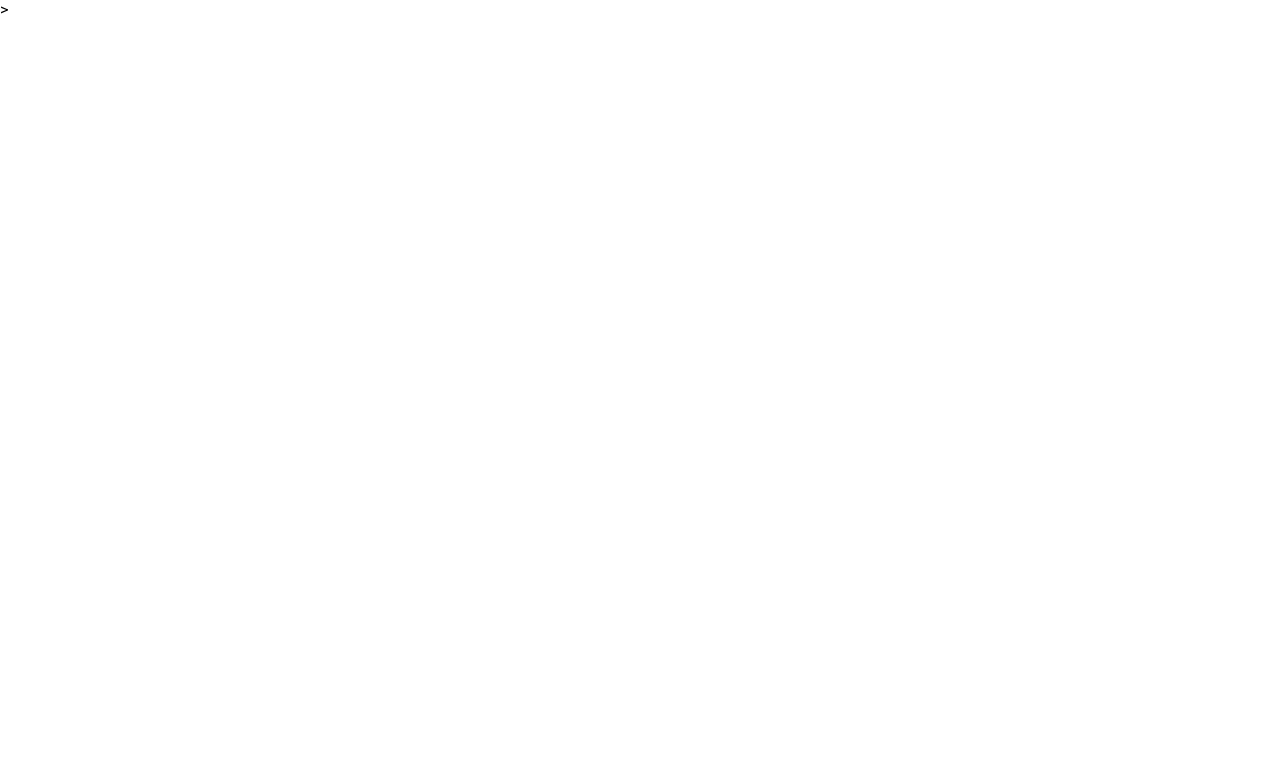
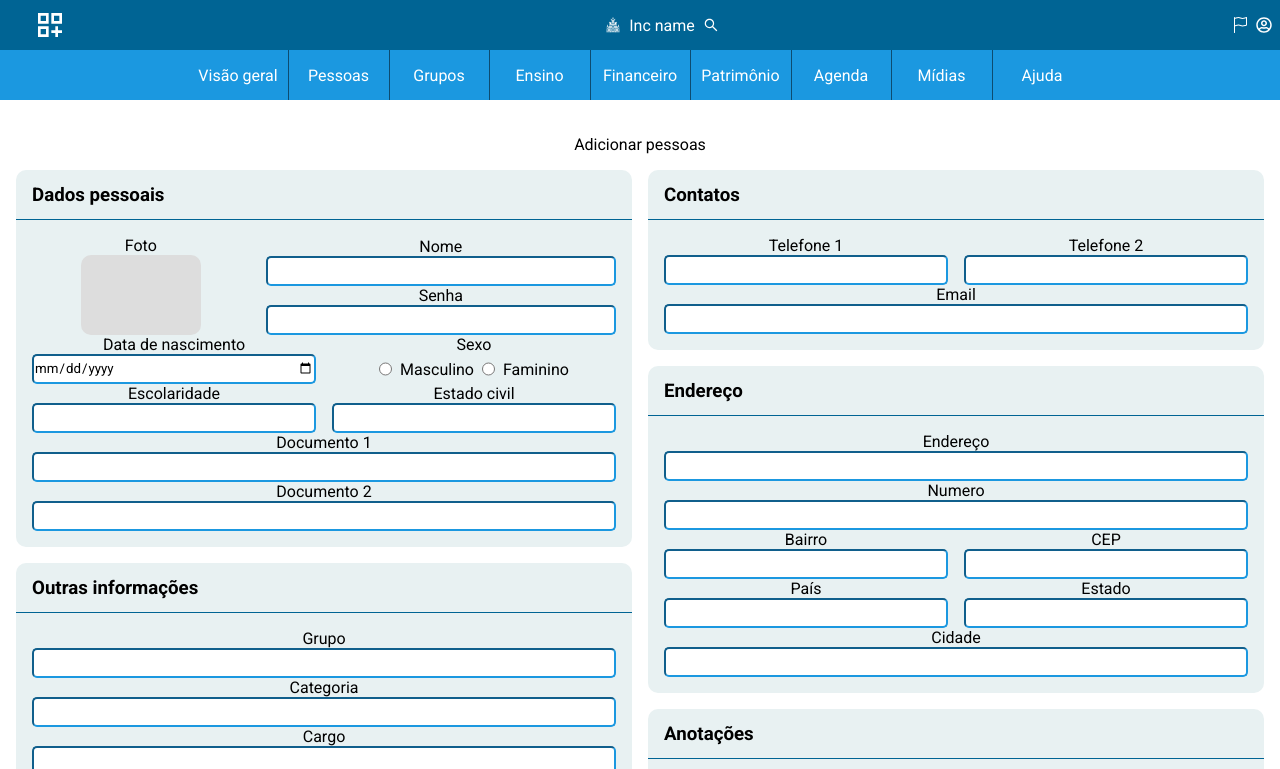
Before and after one commit to RICHARD77SS/dashboard, a React (Create React App) app: page /addpeople in a window 1280 px wide. Before the commit this address had no page. Shown: the top 769 px of the page. Built offline with nearby package versions, Linux system fonts and the light colour scheme.

Commit message:
Estilização do formulario AddPeople

```diff
--- a/src/App.tsx
+++ b/src/App.tsx
@@ -12,6 +12,7 @@ import { Route } from 'react-router';
 import Overview from './Components/Overview';
 import TopBar from './Components/TopBar';
 import People from './Components/People';
+import AddPeople from './Components/AddPeople';
 
 
 function App() {
@@ -27,6 +28,7 @@ function App() {
         <Route path='/' element={<TopBar />}>
           <Route path='/' element={<Overview />}/>
           <Route path='/people' element={<People />}/>
+          <Route path='/addpeople' element={<AddPeople />}/>
         </Route>
       </Routes>
     </ThemeProvider>
--- a/src/Components/AddPeople/index.tsx
+++ b/src/Components/AddPeople/index.tsx
@@ -1,20 +1,22 @@
 import React from 'react'
+import Button from '../Button';
 import Input from '../Input';
 
-import { } from './styles';
+import { Container, Form, Content, Fieldset, Data, Header, DataContent, Flex, Block, Foto, InputBlock, Radio } from './styles';
 
 
 const AddPeople = () => {
   return (
     <Container>
       <Form>
+        <legend>Adicionar pessoas</legend>
         <Content>
-
           <Fieldset>
             <Data>
               <Header>
                 <h3>Dados pessoais</h3>
               </Header>
+              <DataContent>
                 <Flex>
                   <Block>
                     <label htmlFor="foto">Foto</label>
@@ -43,8 +45,6 @@ const AddPeople = () => {
                     <Radio>
                       <Input id='masculino' type='radio' />
                       <label htmlFor="masculino">Masculino</label>
-                    </Radio>
-                    <Radio>
                       <Input id='faminino' type='radio' />
                       <label htmlFor="faminino">Faminino</label>
                     </Radio>
@@ -68,11 +68,13 @@ const AddPeople = () => {
                   <label htmlFor="document1">Documento 2</label>
                   <Input id='document2' type='text' />
                 </Block>
+              </DataContent>
             </Data>
             <Data>
               <Header>
                 <h3>Outras informações</h3>
               </Header>
+              <DataContent>
                 <Block>
                   <label htmlFor="group">Grupo</label>
                   <Input id='group' type='text' />
@@ -100,6 +102,7 @@ const AddPeople = () => {
                     <label htmlFor="nao">Não</label>
                   </Radio>
                 </Block>
+              </DataContent>
             </Data>
           </Fieldset>
           <Fieldset>
@@ -107,6 +110,7 @@ const AddPeople = () => {
               <Header>
                 <h3>Contatos</h3>
               </Header>
+              <DataContent>
                 <Flex>
                   <Block>
                     <label htmlFor="tel1">Telefone 1</label>
@@ -121,17 +125,19 @@ const AddPeople = () => {
                   <label htmlFor="email">Email</label>
                   <Input id='email' type='email' />
                 </Block>
+              </DataContent>
             </Data>
             <Data>
               <Header>
                 <h3>Endereço</h3>
               </Header>
+              <DataContent>
                 <Block>
                   <label htmlFor="address">Endereço</label>
                   <Input id='address' type='text' />
                 </Block>
                 <Block>
-                  <label htmlFor="number">Number</label>
+                  <label htmlFor="number">Numero</label>
                   <Input id='number' type='text' />
                 </Block>
                 <Flex>
@@ -158,12 +164,15 @@ const AddPeople = () => {
                   <label htmlFor="city">Cidade</label>
                   <Input id='city' type='text' />
                 </Block>
+              </DataContent>
             </Data>
             <Data>
               <Header>
                 <h3>Anotações</h3>
               </Header>
-                <textarea title='notation' name="" id="" cols="30" rows="10"></textarea>
+              <DataContent>
+                <textarea title='notation' name="" id="" cols={30} rows={10}></textarea>
+              </DataContent>
             </Data>
           </Fieldset>
         </Content>
@@ -171,11 +180,14 @@ const AddPeople = () => {
           <Header>
             <h3>Campos adicionais</h3>
           </Header>
+          <DataContent>
+
+          </DataContent>
         </Data>
-        <Box>
+        <Block>
           <Input type='checkbox' />
           <p>Sou consciente das minhas responsabilidades com os dados cadastrados, em conformidade com a LGPD e GDPR. <a href="/">Termos de uso, Políticas de privacidade</a> </p>
-        </Box>
+        </Block>
         <Button type='submit'>Salvar dados</Button>
       </Form>
     </Container>
--- a/src/Components/AddPeople/styles.ts
+++ b/src/Components/AddPeople/styles.ts
@@ -1 +1,124 @@
 import styled from 'styled-components';
+
+export const Container = styled.div`
+  width: 100%;
+  height: 100%;
+  display: flex;
+  flex-direction: column;
+  align-items:  center;
+`
+
+export const Form = styled.div`
+  width: 100%;
+  max-width: 1300px;
+  height: 100%;
+  display: flex;
+  flex-direction: column;
+  align-items:  center;
+  padding: 1rem;
+  gap: 1rem;
+  button {
+    width: 300px;
+    height: 40px;
+    border-radius: 30px;
+    font-size: 1rem;
+    color: #fff;
+    background: ${Props => Props.theme.colors.pri};
+  }
+`
+
+export const Content = styled.div`
+  width: 100%;
+  height: 100%;
+  display: flex;
+  align-items:  start;
+  gap: 1rem;
+`
+
+export const Fieldset = styled.div`
+  width: 50%;
+  height: auto;
+  display: flex;
+  flex-direction: column;
+  align-items:  center;
+  gap: 1rem;
+`
+
+export const Data = styled.div`
+  width: 100%;
+  height: auto;
+  display: flex;
+  flex-direction: column;
+  align-items:  center;
+  border-radius: 10px;
+  background: ${Props => Props.theme.colors.bac};
+  input {
+    height: 30px;
+    border-radius: 5px;
+    border-color: ${Props =>Props.theme.colors.pri};
+  }
+`
+
+export const Header = styled.div`
+  width: 100%;
+  height: 50px;
+  display: flex;
+  align-items: center;
+  padding: 0 1rem;
+  border-bottom: 1px solid ${Props => Props.theme.colors.sec};
+`
+export const DataContent = styled.div`
+  width: 100%;
+  display: flex;
+  flex-direction: column;
+  align-items:  center;
+  padding: 1rem;
+`
+export const Flex = styled.div`
+  width: 100%;
+  height: auto;
+  display: flex;
+  align-items:center;
+  gap: 1rem;
+`
+
+export const Block = styled.div`
+  width: 100%;
+  flex: 1;
+  display: flex;
+  flex-direction: column;
+  align-items:  center;
+  input{
+    width: 100%;
+  }
+  input[type=checkbox]{
+    width: 30px;
+    height: 30px;
+  }
+  p{
+    width: 50%;
+  }
+`
+
+export const Foto = styled.div`
+  width: 120px;
+  height: 80px;
+  border-radius: 10px;
+  display: flex;
+  flex-direction: column;
+  align-items:  start;
+  background: #ddd;
+`
+
+export const InputBlock = styled.div`
+  width: 60%;
+  Input {
+    width: 100%;
+  }
+`
+
+export const Radio = styled.div`
+  display: flex;
+  align-items: center;
+  gap: .5rem;
+`
```
Lines whose indentation alone changed are shown as unchanged.
